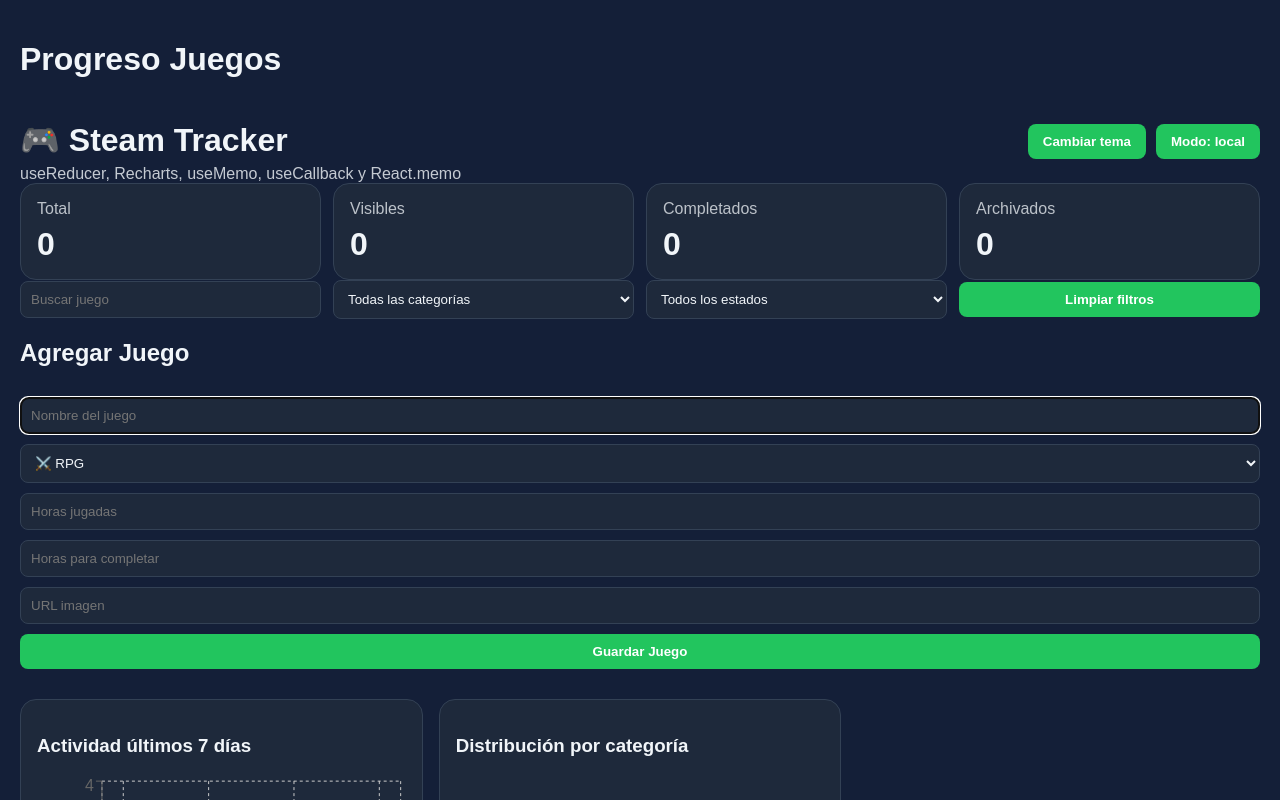
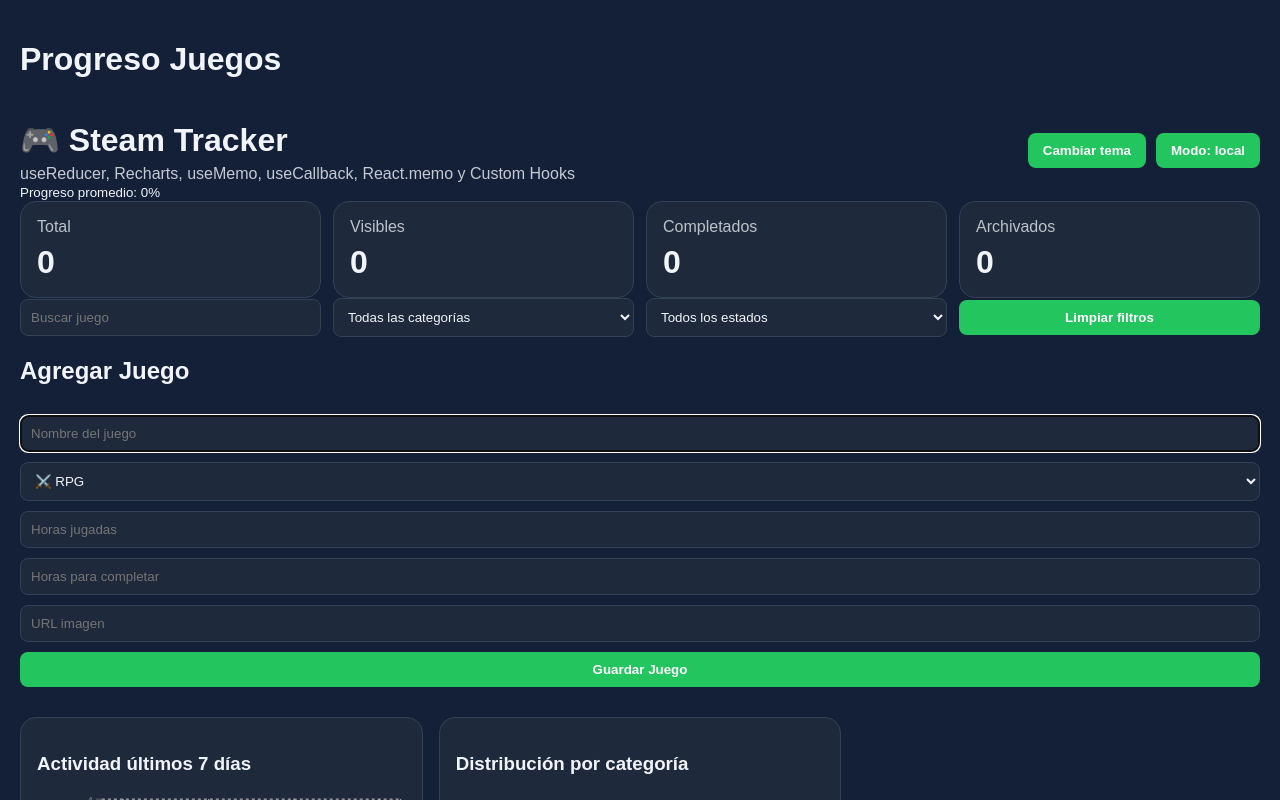
Before and after one commit to Giancarlo24278/ProyectoFinal-WEB, a React (Vite) app in the folder Progreso en Juegos/frontend/: page / in a window 1280 px wide. Shown: the top 800 px of the page. Built offline with nearby package versions, Linux system fonts and the light colour scheme.

Commit message:
Actualizando app.jsx y hook juegos

```diff
--- a/Progreso en Juegos/frontend/src/App.jsx
+++ b/Progreso en Juegos/frontend/src/App.jsx
@@ -13,6 +13,8 @@
 import ActivityChart from './components/charts/ActivityChart'
 import CategoryChart from './components/charts/CategoryChart'
 import OriginalChart from './components/charts/OriginalChart'
+import { useAtajoTeclado } from './hooks/useAtajoTeclado'
+import { useProgresoJuego } from './hooks/useProgresoJuego'
 
 function getLast7Days() {
   const days = []
@@ -51,6 +53,7 @@
   } = useContext(StorageContext)
 
   const { toggleTema } = useContext(ThemeContext)
+  const progreso = useProgresoJuego(items)
 
   const itemsVisibles = useMemo(() => {
     return items.filter((item) => {
@@ -178,14 +181,35 @@
     limpiarFiltros()
   }, [limpiarFiltros])
 
+  useAtajoTeclado(
+  'k',
+  () => {
+    const input = document.querySelector('input')
+
+    if (input) {
+      input.focus()
+    }
+  },
+  { ctrl: true }
+  )
+
   return (
     <div className="container fase3">
       <header className="topbar">
         <div>
           <h1>🎮 Steam Tracker</h1>
+
           <p>
-            useReducer, Recharts, useMemo, useCallback y React.memo
+            useReducer, Recharts, useMemo,
+            useCallback, React.memo y Custom Hooks
           </p>
+
+          <small>
+            Progreso promedio:
+            {' '}
+            {progreso.promedio}
+            %
+          </small>
         </div>
 
         <div className="topbar-actions">
--- a/Progreso en Juegos/frontend/src/hooks/useProgresoJuego.js
+++ b/Progreso en Juegos/frontend/src/hooks/useProgresoJuego.js
@@ -1,17 +1,10 @@
 import { useMemo } from 'react'
 
 /**
- * Calcula estadísticas de progreso
- * para una colección de juegos.
+ * Calcula estadísticas globales
+ * de la colección de juegos.
  *
  * @param {Array} juegos
- *
- * @returns {{
- * promedio:number,
- * completados:number,
- * pendientes:number,
- * total:number
- * }}
  */
 export function useProgresoJuego(juegos) {
   return useMemo(() => {
@@ -22,8 +15,9 @@
         juego.estado === 'completado'
     ).length
 
-    const pendientes =
-      total - completados
+    const archivados = juegos.filter(
+      (juego) => !juego.activo
+    ).length
 
     const suma = juegos.reduce(
       (acc, juego) =>
@@ -38,10 +32,10 @@
         : 0
 
     return {
+      total,
+      completados,
+      archivados,
       promedio,
-      completados,
-      pendientes,
-      total,
     }
   }, [juegos])
 }
```
